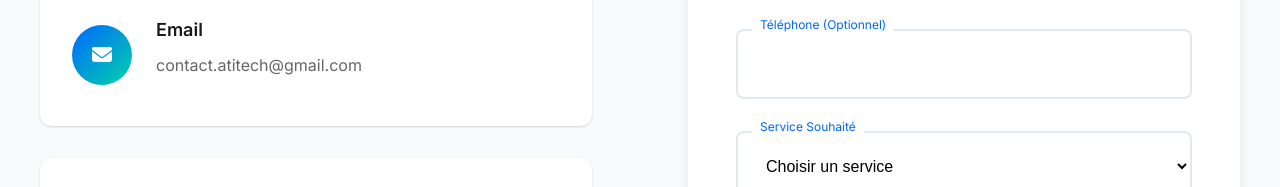
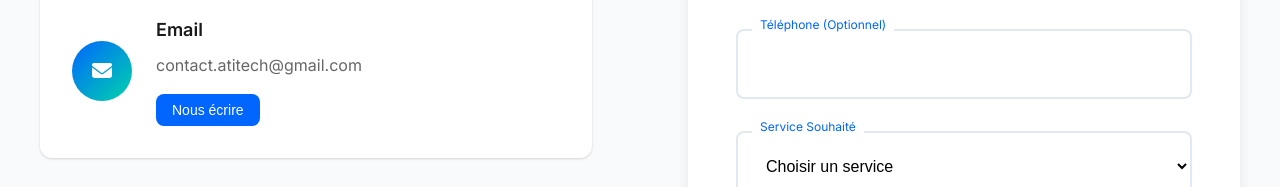
Before and after one commit to Ludododo22/atitech-gabon, a website: page index.html in a window 1280 px wide. Shown: the part 3560-3747 px from the top of the page. Drawn offline with Linux system fonts and the light colour scheme.

Commit message:
Update index.html

```diff
--- a/index.html
+++ b/index.html
@@ -356,7 +356,7 @@
             <div class="contact-details">
               <h4>Email</h4>
               <p>contact.atitech@gmail.com</p>
-              <!--<button class="contact-action" data-action="email">Nous écrire</button>  -->
+              <button class="contact-action" data-action="email">Nous écrire</button>
             </div>
           </div>
 
```
